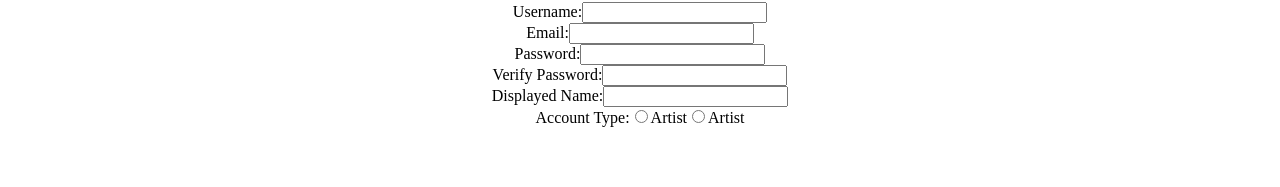
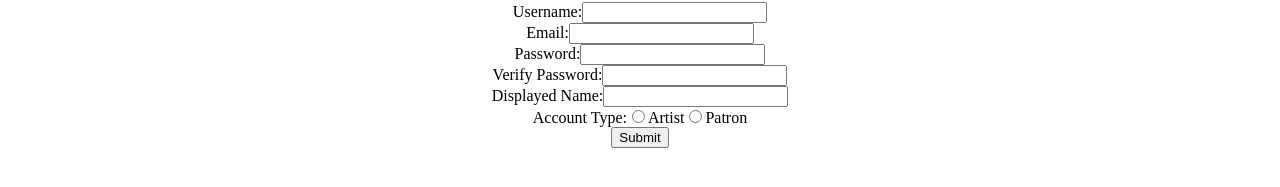
Before and after one commit to ALLHUBS-Jan-2024-Liftoff/Eswari-Group-2, a React (Vite) app in the folder The-Ducks/git-artsy-ui/: page /signup in a window 1280 px wide. Shown: the part 295-482 px from the top of the page. Built offline with nearby package versions, Linux system fonts and the light colour scheme.

Commit message:
comments and typos edited, ready to add logic

```diff
--- a/The-Ducks/git-artsy-ui/src/components/SignUpPage/SignUpForm.jsx
+++ b/The-Ducks/git-artsy-ui/src/components/SignUpPage/SignUpForm.jsx
@@ -1,3 +1,6 @@
+// TODO Requires handle submit logic
+// TODO link when registration approved
+
 
 const SignUpForm = () => {
 
@@ -42,9 +45,10 @@ const SignUpForm = () => {
 
                             <label for="patron">
                             <input type="radio" name="user-type" id="patron"></input>
-                        Artist</label>
+                        Patron</label>
                         </label>
                     </div>
+                    <button type='button'>Submit</button>
                 </form>
         </div>
     )
```
